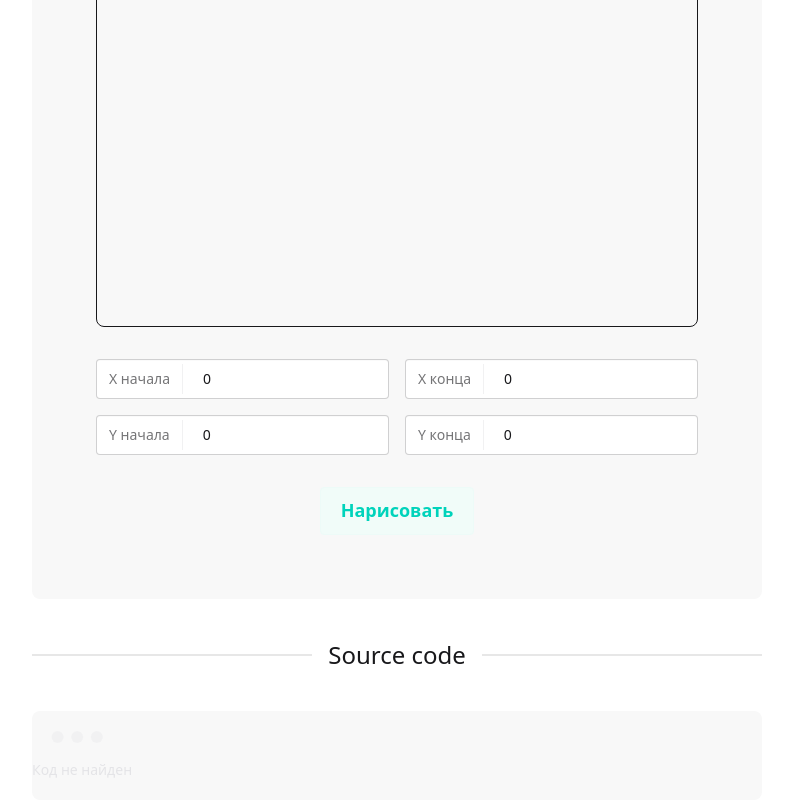
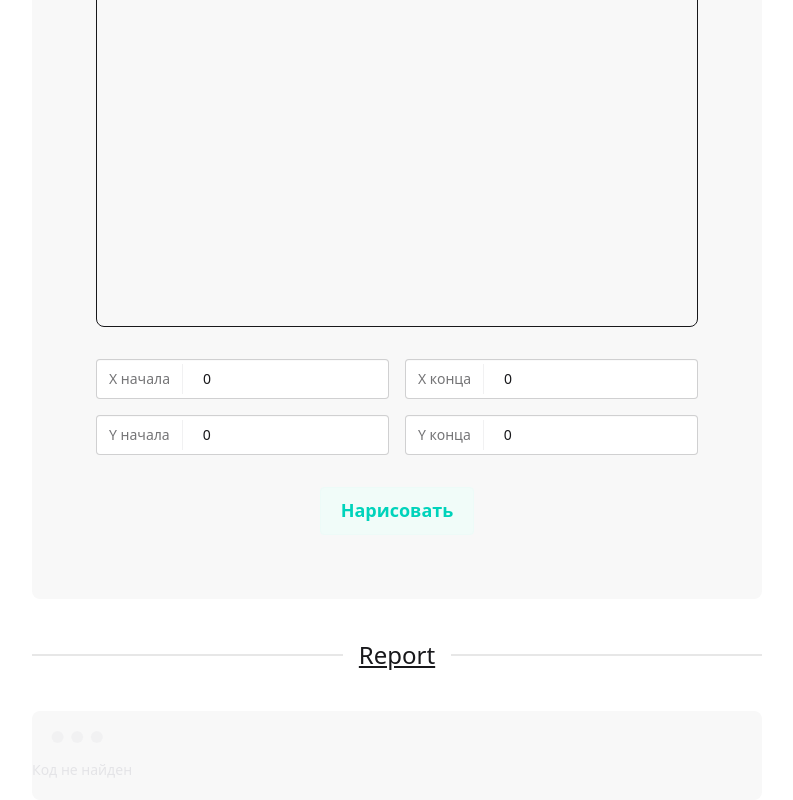
Before and after one commit to Keinerex/CG-labs, a Nuxt app: page /lab/1 in a window 1280 px wide. Shown: the part 496-1296 px from the top of the page, without its empty margins (243-1036 px from the left). Built offline with nearby package versions, Linux system fonts and the light colour scheme; no server answers.

Commit message:
добавил загрузку отчета

```diff
--- a/app/pages/lab/[id].vue
+++ b/app/pages/lab/[id].vue
@@ -30,6 +30,8 @@ definePageMeta({
 const route = useRoute();
 
 const labId = paramsSchema.parse(route.params).id as number;
+
+const reportLink = `/Report-${labId}.pdf`;
 </script>
 
 <template>
@@ -45,7 +47,12 @@ const labId = paramsSchema.parse(route.params).id as number;
 			</div>
 			<RenderCanvas :lab-id="labId" />
 			<div class="divider text-2xl">
-				Source code
+				<a
+					class="link"
+					target="_blank"
+					referrerpolicy="no-referrer"
+					:href="reportLink"
+				>Report</a>
 			</div>
 			<SourceCode :lab-id="labId" />
 		</div>
```
Also changed, not shown: 1 other file (tests, documents, lock files or other folders).
